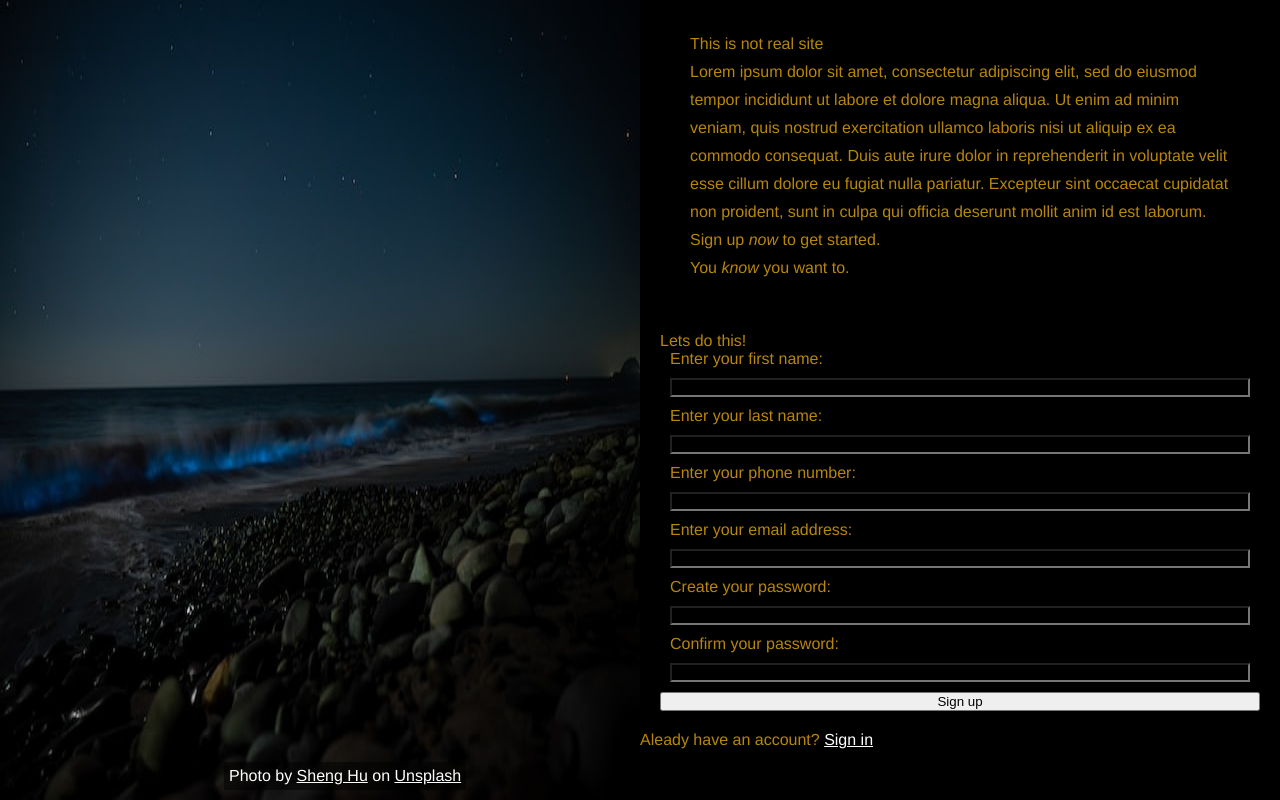
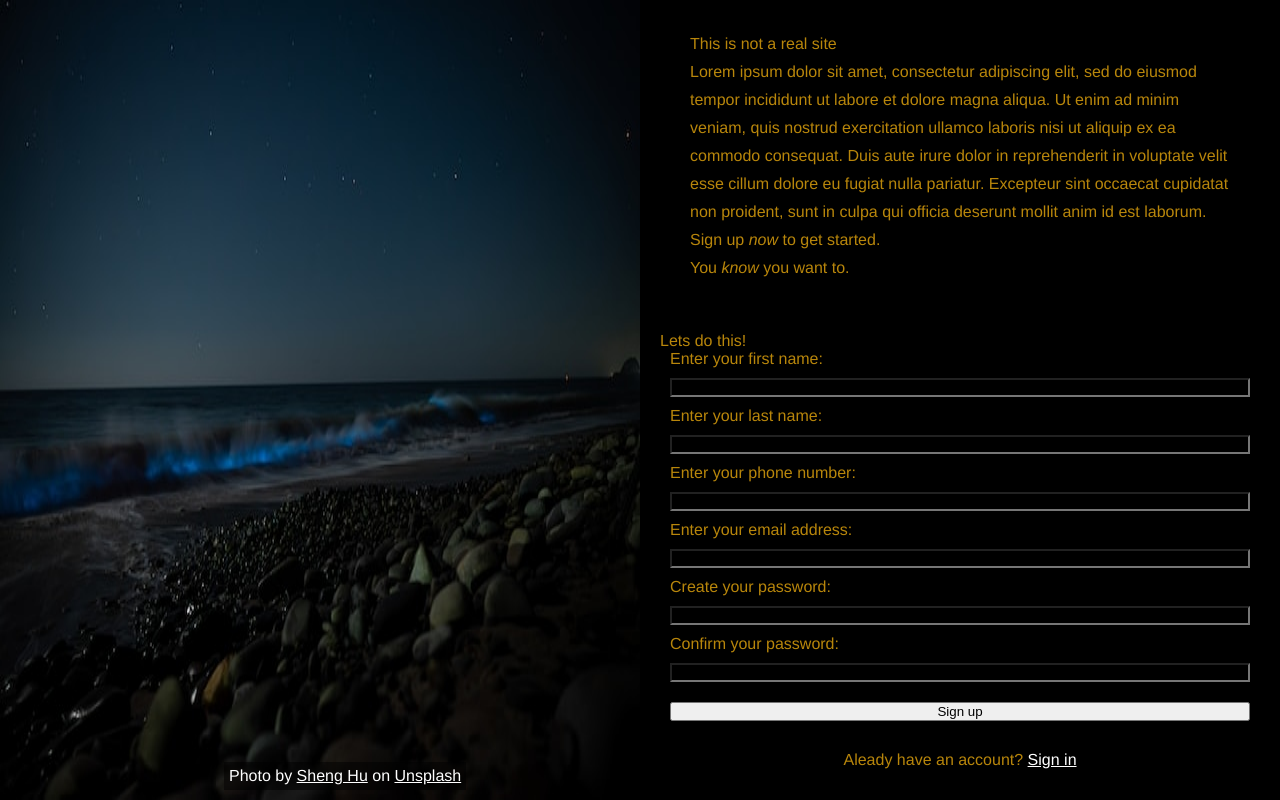
Before and after one commit to manny53365/odin-sign-up-form, a plain HTML site: page index.html in a window 1280 px wide. Drawn offline with Linux system fonts and the light colour scheme.

Commit message:
added styling to the right to center and color elements

```diff
--- a/css/styles.css
+++ b/css/styles.css
@@ -27,6 +27,10 @@ input {
 
 label {
     margin-left: 10px;
+}
+
+button {
+    margin: 10px;
 }
 
 .container {
@@ -82,3 +86,7 @@ label {
     flex-direction: column;
     margin: 20px;
 }
+
+.sign-up-link {
+    text-align: center;
+}
--- a/index.html
+++ b/index.html
@@ -15,7 +15,7 @@
             </div>
             <div class="right">
                 <div class="top-level-wording">
-                    <p>This is not real site</p>
+                    <p>This is not a real site</p>
                     <p>Lorem ipsum dolor sit amet, consectetur adipiscing elit, sed do eiusmod tempor incididunt ut labore et dolore magna aliqua.
                         Ut enim ad minim veniam, quis nostrud exercitation ullamco laboris nisi ut aliquip ex ea commodo consequat.
                         Duis aute irure dolor in reprehenderit in voluptate velit esse cillum dolore eu fugiat nulla pariatur.
@@ -42,7 +42,7 @@
                         <button type="submit">Sign up</button>
                     </fieldset>
                 </form>
-                <p>Aleady have an account? <a href="#">Sign in</a></p>
+                <p class="sign-up-link">Aleady have an account? <a href="#">Sign in</a></p>
             </div>
         </div>
     </body>
```
